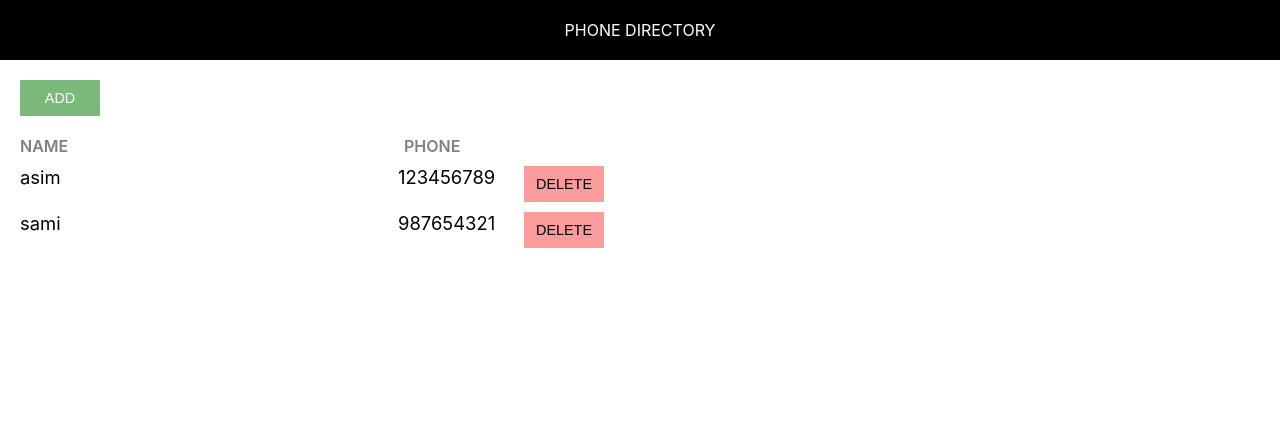
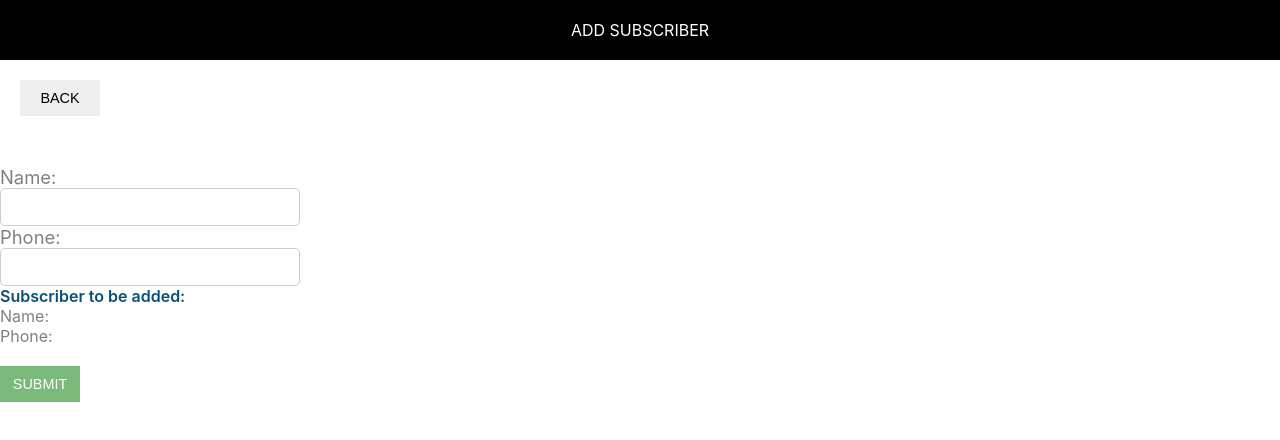
Before and after one commit to aungpor/phone-directory, a React (Create React App) app: page / in a window 1280 px wide. Shown: the top 440 px of the page. Built offline with nearby package versions, Linux system fonts and the light colour scheme.

Commit message:
Added 'Add Subscriber' component

```diff
--- /dev/null
+++ b/src/AddSubscriber.css
@@ -0,0 +1,36 @@
+.subscriber-form {
+    margin-top: 30px;
+}
+
+.label-control {
+    color: #808080;
+    font-size: 1.15rem;
+    margin-right: 15px;
+}
+
+.input-control {
+    width: 300px;
+    min-width: 100px;
+    padding: 10px 15px;
+    display: inline-block;
+    border: 1px solid #ccc;
+    border-radius: 5px;
+    box-sizing: border-box;
+    font-size: 0.9rem;
+    outline: none;
+}
+
+.subscriber-info-container {
+    font-size: 1rem;
+    margin-right: 10px;
+    margin-bottom: 20px;
+}
+
+.subscriber-to-add-heading {
+    color: #0a4f75;
+    font-weight: 600;
+}
+
+.subscriber-info {
+    color: #808080;
+}
--- /dev/null
+++ b/src/AddSubscriber.js
@@ -0,0 +1,47 @@
+import React, { Component } from "react";
+import Header from "./Header";
+import "./AddSubscriber.css";
+
+class AddSubscriber extends Component {
+  render() {
+    return (
+      <div>
+        <Header heading="Add Subscriber" />
+        <div className="component-body-container">
+          <button className="custom-btn">Back</button>
+        </div>
+        <form className="subscriber-form">
+          <label htmlFor="name" className="label-control">
+            Name:{" "}
+          </label>
+          <br />
+          <input type="text" id="name" name="name" className="input-control" />
+          <br />
+          <label htmlFor="phone" className="label-control">
+            Phone:{" "}
+          </label>
+          <br />
+          <input
+            type="number"
+            id="phone"
+            name="phone"
+            className="input-control"
+          />
+          <div className="subscriber-info-container">
+            <span className="subscriber-to-add-heading">
+              Subscriber to be added:{" "}
+            </span>
+            <br />
+            <span className="subscriber-info">Name: </span>
+            <br />
+            <span className="subscriber-info">Phone: </span>
+          </div>
+          <button type="submit" className="custom-btn add-btn">
+            Submit
+          </button>
+        </form>
+      </div>
+    );
+  }
+}
+export default AddSubscriber;
--- a/src/App.css
+++ b/src/App.css
@@ -1,22 +1,3 @@
-.component-body-container {
-    padding: 20px;
-}
-
-.custom-btn {
-    padding: 10px;
-    border: none;
-    margin-right: 10px;
-    text-transform: uppercase;
-    width: 80px;
-    font-size: 0.9rem;
-    cursor: pointer;
-    outline: none;
-}
-
-.add-btn {
-    background: #7ab97a;
-    color: #fff;
-}
 .delete-btn {
     background: #fa9c9c;
     color: #000;
--- /dev/null
+++ b/src/common/common.css
@@ -0,0 +1,18 @@
+.component-body-container {
+    padding: 20px;
+}
+
+.custom-btn {
+    padding: 10px;
+    border: none;
+    margin-right: 10px;
+    text-transform: uppercase;
+    width: 80px;
+    font-size: 0.9rem;
+    cursor: pointer;
+    outline: none;
+}
+.add-btn {
+    background: #7ab97a;
+    color: #fff;
+}
--- a/src/index.js
+++ b/src/index.js
@@ -1,13 +1,15 @@
-import React from 'react';
-import ReactDOM from 'react-dom/client';
-import './index.css';
-import App from './App';
-import reportWebVitals from './reportWebVitals';
+import React from "react";
+import ReactDOM from "react-dom/client";
+import "./index.css";
+import App from "./App";
+import reportWebVitals from "./reportWebVitals";
+import AddSubscriber from "./AddSubscriber";
+import "./common/common.css";
 
-const root = ReactDOM.createRoot(document.getElementById('root'));
+const root = ReactDOM.createRoot(document.getElementById("root"));
 root.render(
   <React.StrictMode>
-    <App />
+    <AddSubscriber />
   </React.StrictMode>
 );
 
```
